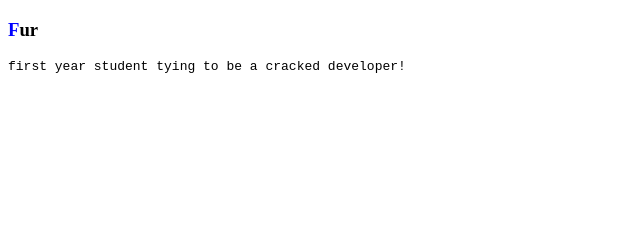
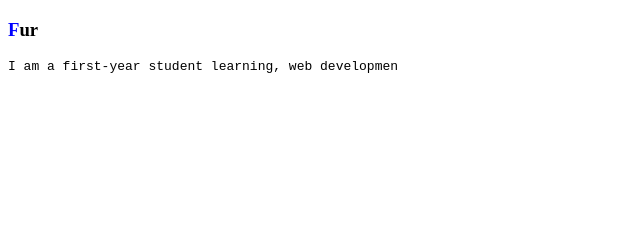
Before and after one commit to infrunamilacym/portfolio, a plain HTML site: page index.html in a window 1280 px wide. Shown: the top 240 px of the page, 0-640 px from the left. Drawn offline with Linux system fonts and the light colour scheme.

Commit message:
desccription change

```diff
--- a/index.html
+++ b/index.html
@@ -43,7 +43,7 @@
 <body>
 <h3>Fur</h3>
 <pre>
-first year student tying to be a cracked developer!
+I am a first-year student learning, web developmen
 </pre>
 <footer>
     <p> <a href="https://github.com/infrunamilacym">Github</a></p>
```
